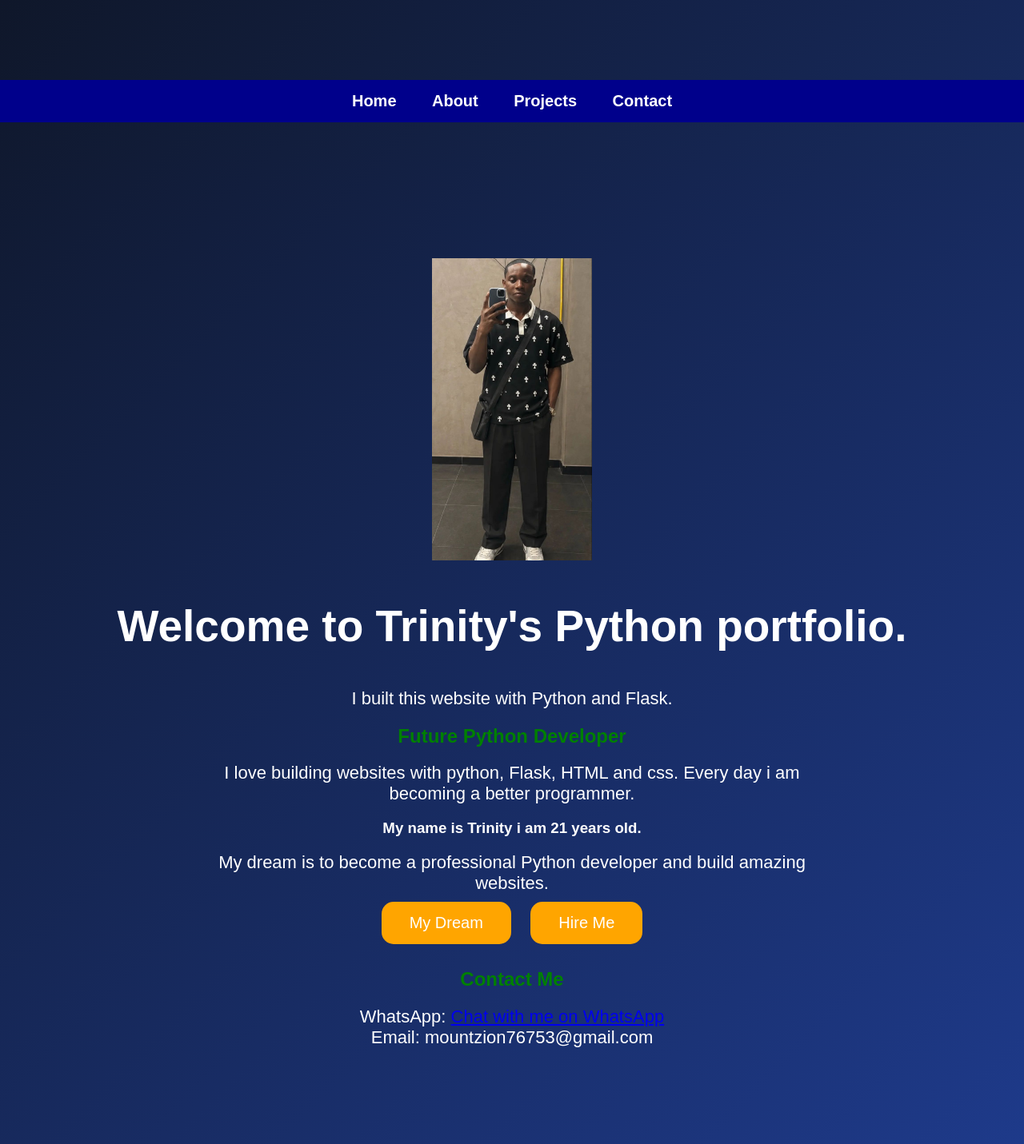
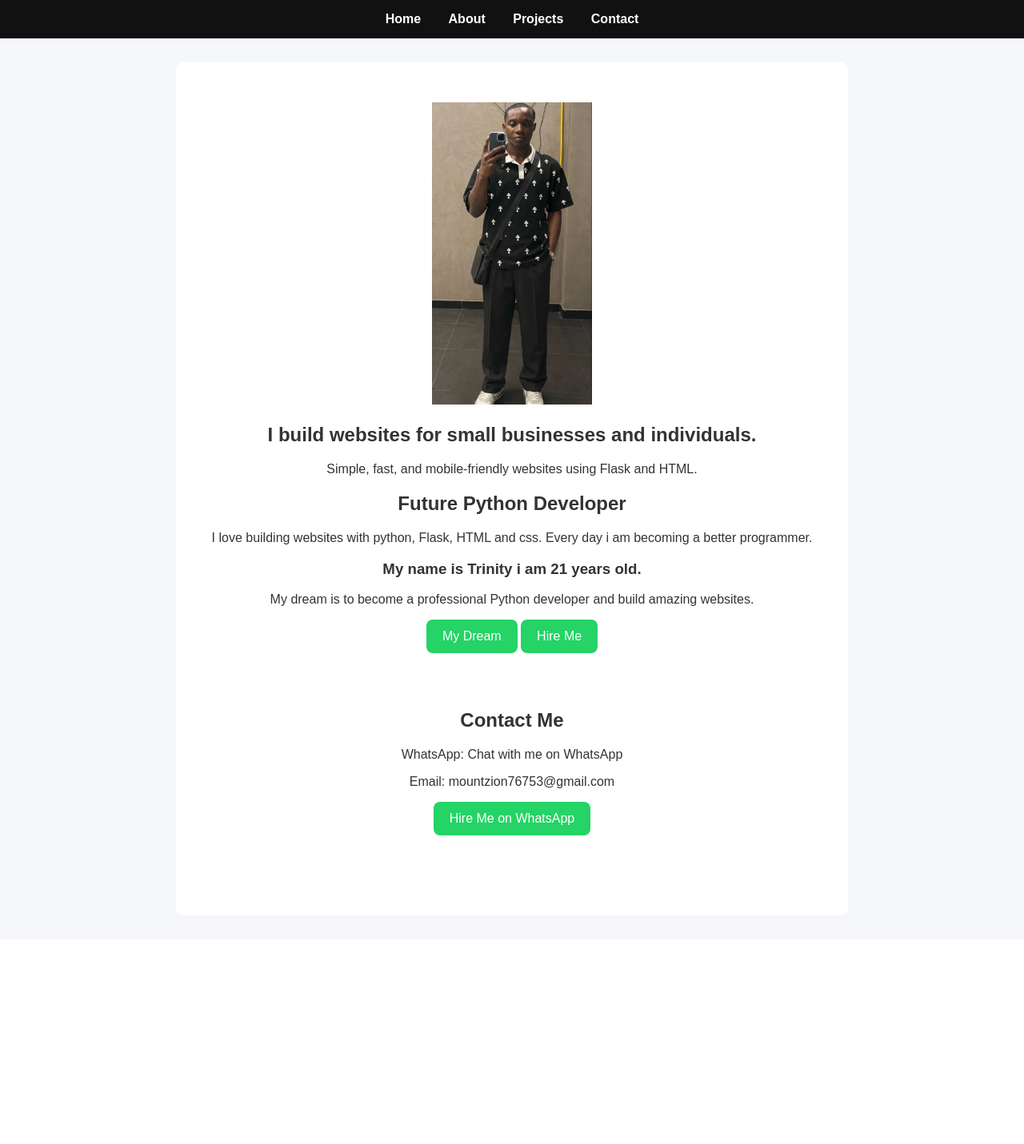
Before and after one commit to mountz-code/MyPortfolio, a Flask app: page / in a window 1280 px wide. Shown: the whole page at 80% size. After the commit the page ends 1045 px from the top, so only its background shows below. Run offline with Flask 3, Linux system fonts and the light colour scheme.

Commit message:
updated portfolio website

```diff
--- a/static/style.css
+++ b/static/style.css
@@ -1,92 +1,50 @@
 body {
-    background-color: lightblue;
+    font-family: Arial, sans-serif;
+    margin: 0;
+    padding: 0;
+    background-color: #f5f7fb;
+    color: #333;
+}
+/* NAVIGATION */
+nav {
+    background-color:  #111;
+    padding: 15px;
     text-align: center;
-    font-family: Arial;
-    padding-top: 100px;
 }
-h1 {
-    color: darkblue;
+nav a {
+    color: white;
+    margin: 0 15px;
+    text-decoration: none;
+    font-weight: bold;
 }
-p {
-    font-size: 20px;
+/* HERO SECTION */
+.hero {
+    text-align: center;
+    padding: 50px 20px;
+    background-color: white;
 }
+. hero img {
+    border-radius: 50%;
+    margin-bottom: 20px;
+}
+/* SECTIONS */
+section {
+    max-width: 800px;
+    margin: 30px auto;
+    background: white;
+    padding: 20px;
+    border-radius: 10px;
+}
+/*BUTTON*/
 button {
-  background-color: rgba(128, 115, 0, 0.562);
+    background-color: #25D366;
     color: white;
     padding: 12px 20px;
     border: none;
-    border-radius: 10px;
-    font-size: 18px;
+    border-radius: 8px;
+    font-size: 16px;
     cursor: pointer;
-    margin: 10px;
-}
-nav {
-    background-color: darkblue;
-    padding: 15px;
-}
-nav a {
-    color: white;
-    text-decoration: none;
-    margin: 20px;
-    font-size: 20px;
-    font-weight: bold;
-}
-nav a:hover {
-    color: yellow;
-}
-.hero{
-    margin-top:50px
-}
-.hero h1{
-    color:darkblue;
-    font-size:45px;
-}
-.hero h2{
-    color:green;
-}
-.hero p{
-    width:60%;
-    margin:auto;
-    font-size:22px;
-}
-.hero button{
-    margin: top 20px;
-    background-color:orange;
-    color:white;
-    padding:15px 35px;
-    border:none;
-    border:none;
-    border-radius:15px;
-    font-size:20px
-}
-body {
-    margin: 0;
-    font-family: Arial, sans-serif;
-    background: linear-gradient(135deg,
-#0f172a, #1e3a8a);
-       color: white;
-}
-.hero {
-    text-align: center;
-    padding: 120px 20px;
-}
-.hero h1 {
-    font-size: 55px;
-    color: white;
-}
-.hero p {
-    font-size: 22px;
-    color: white;
 }
 button:hover {
-    transform: scale(1.1);
-    transition: 0.3s;
+    background-color: #1ebe5d;
 }
-.profile-pic {
-    width: 220px;
-    height: 220px;
-    border-radius: 50%;
-    border: 5px solid gold;
-    object-fit: cover;
-    margin-bottom: 20px;
-}
--- a/templates/index.html
+++ b/templates/index.html
@@ -2,10 +2,12 @@
 <html>
 <head>
     <title>Trinity's Python portfolio</title>
+
     <link rel="stylesheet"
 href="{{ url_for ('static',
 filename='style.css') }}">
 </head>
+
 <body>
     <nav>
         <a href="#">Home</a>
@@ -13,18 +15,24 @@
         <a herf="#">Projects</a>
         <a herf="#contact">Contact</a>
     </nav>
+
     <section class="hero">
+
         <img src="{{ url_for('static',
 filename='image/me.jpg') }}" alt="My Photo"
 width="200">
 
-                <h1>Welcome to Trinity's Python portfolio.</h1>
-    <p>I built this website with Python and Flask.</p>
+                <h1>I build websites for small businesses and individuals.</h1>
+
+            <p>Simple, fast, and mobile-friendly websites using Flask and HTML.</p>
+
             <h2>Future Python Developer</h2>
+
             <p> I love building websites with python, Flask, HTML and css.
         Every day i am becoming a better programmer.
     </p>
     <h3>My name is Trinity i am 21 years old.</h3>
+
     <p>My dream is to become a professional Python developer and build amazing websites.</p>
     <button onclick="alert('I will become a professional Python developer.!')">
         My Dream
@@ -32,14 +40,14 @@ width="200">
     <button onclick="alert('Thank you for visiting my portfolio!')">
         Hire Me
     </button>
-    <section id="contact">
+    <section id="contact" id="contact">
         <h2>Contact Me</h2>
-        <p>WhatsApp:
+        <p>WhatsApp: Chat with me on WhatsApp</p>
+            <p> Email: mountzion76753@gmail.com</p>
             <a href="https://wa.me/+2347054119725">
-                Chat with me on WhatsApp
+                <button>Hire Me on WhatsApp</button>
             </a>
-        </p>
-        <p>Email: mountzion76753@gmail.com</p>
+
     </section>
  </body>
  </html>
```
Lines whose indentation alone changed are shown as unchanged.
